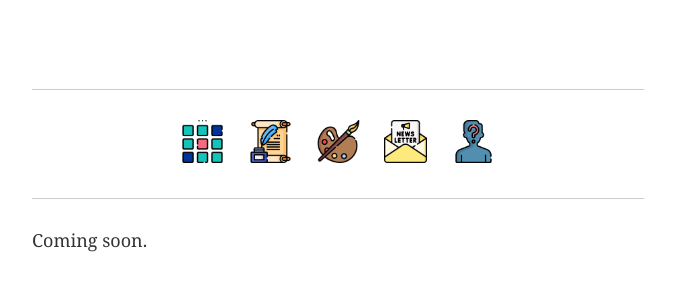
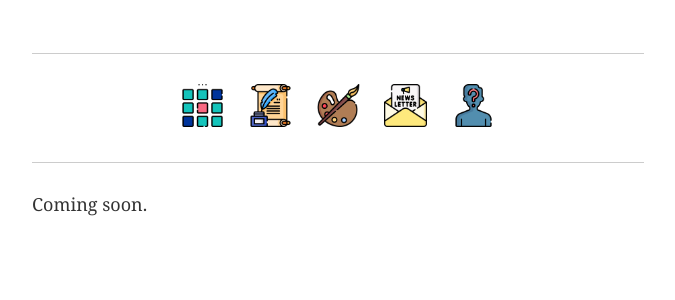
Before and after one commit to ellis-bio/ellisjalia, a Jekyll site: the page built from index.md, in a window 1280 px wide. Shown: the top 300 px of the page, without its empty margins (302-977 px from the left). Built offline with Jekyll 4.4.1, drawn with Linux system fonts in a browser that asks for light colours.

Commit message:
Changed top margin to 3rem

```diff
--- a/_sass/_biscuit.scss
+++ b/_sass/_biscuit.scss
@@ -18,7 +18,7 @@ body {
 
 @media (min-width: 30rem) {
   body {
-    margin-top: 5rem;
+    margin-top: 3rem;
   }
 }
 
```
